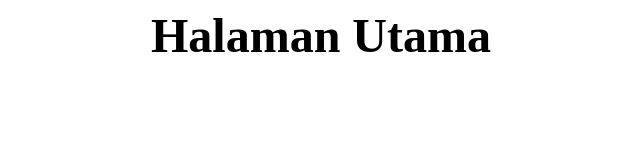
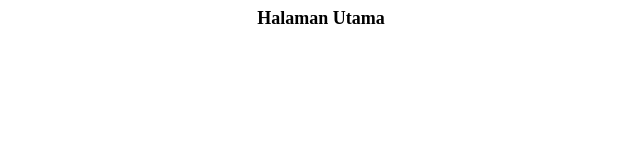
Before and after one commit to Lutfia1120/hosting-latihanframe, a plain HTML site: page main.html in a window 1280 px wide. Shown: the whole page, without its empty margins (319-959 px from the left). Drawn offline with Linux system fonts and the light colour scheme.

Commit message:
Update main.html

```diff
--- a/main.html
+++ b/main.html
@@ -6,6 +6,6 @@
     <title>Halaman Utama</title>
 </head>
 <body>
-    <center><font size="7"><b>Halaman Utama</b></font></center>
+    <center><font size="4"><b>Halaman Utama</b></font></center>
 </body>
 </html>
```
